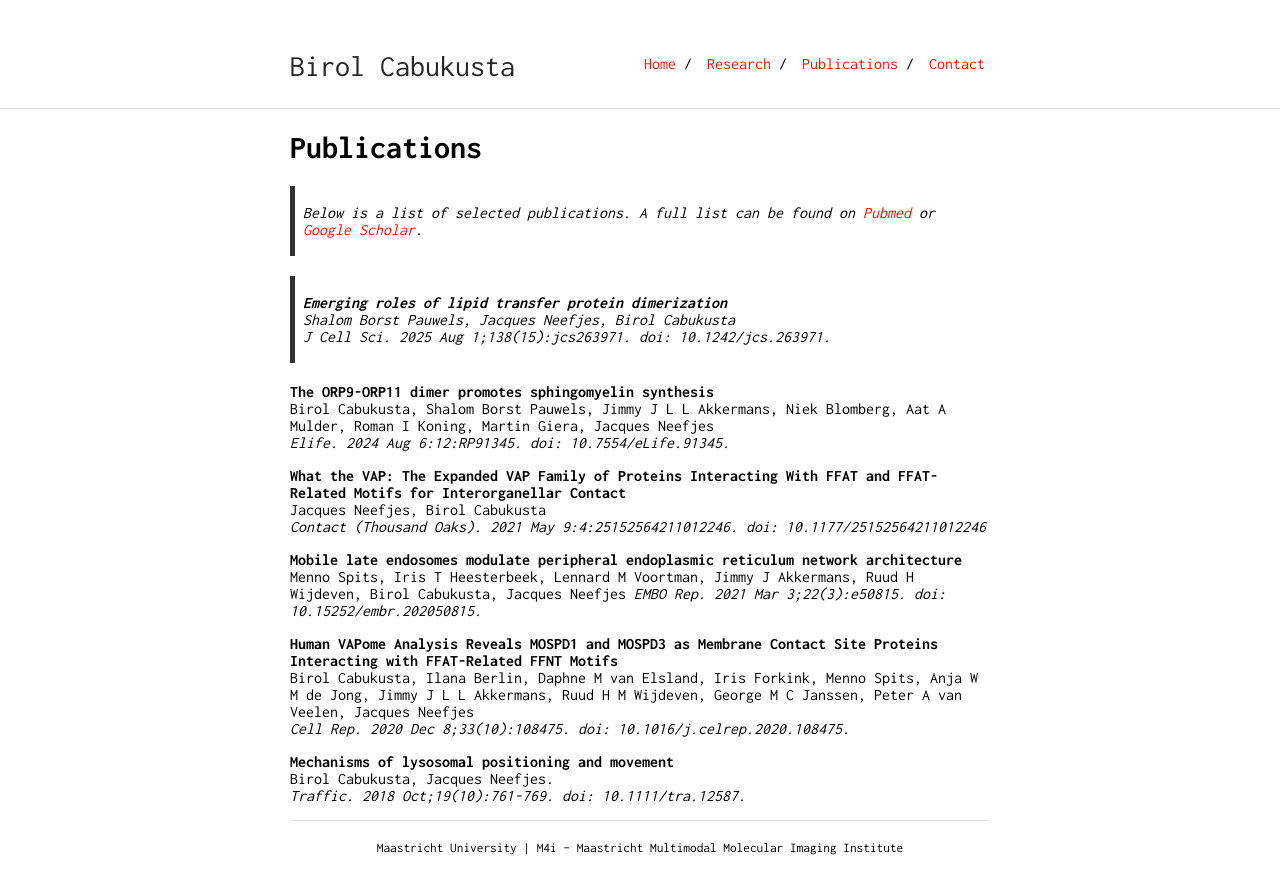
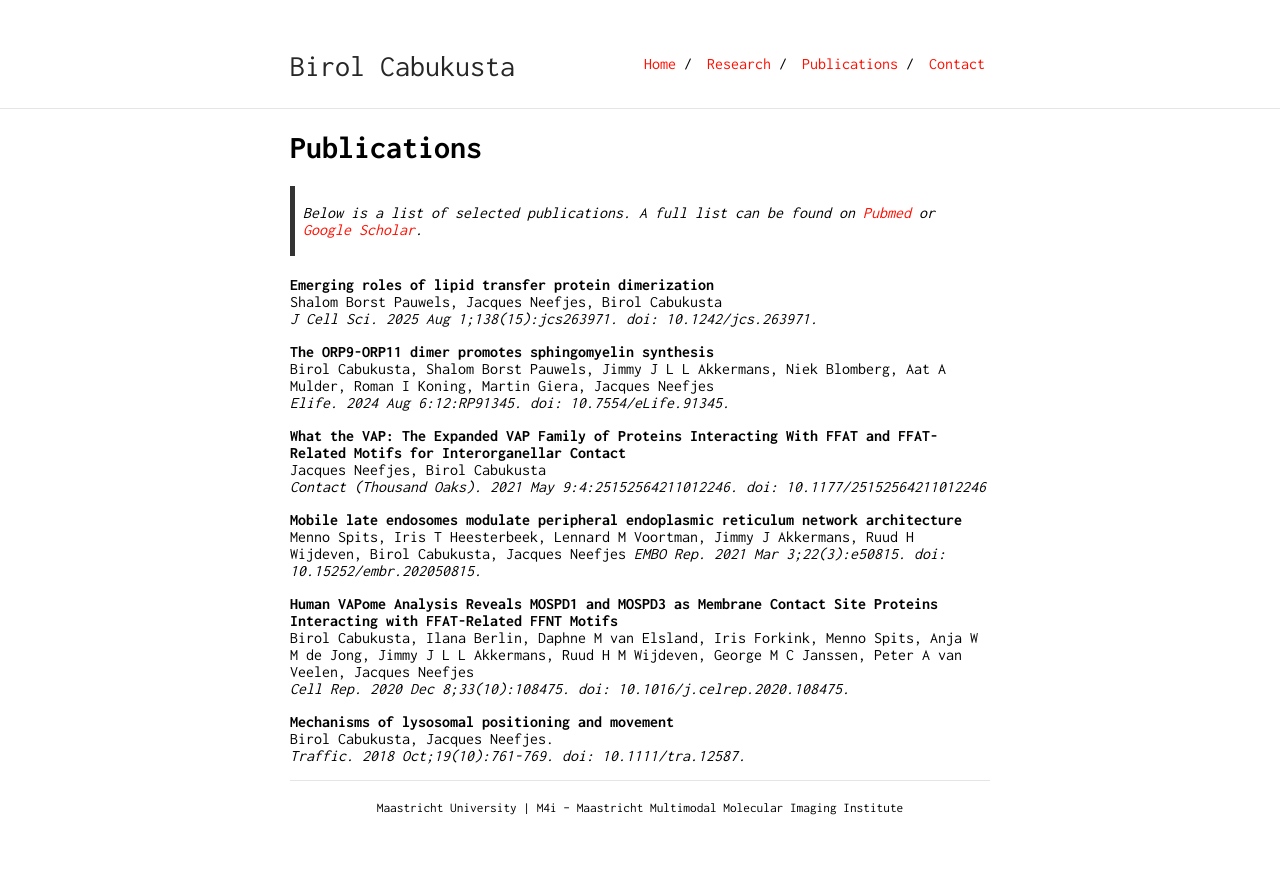
Before and after one commit to birolcabukusta/birolcabukusta.github.io, a Jekyll site: the page built from publications.md, in a window 1280 px wide. Shown: the top 894 px of the page. Built offline with Jekyll 4.4.1, drawn with Linux system fonts in a browser that asks for light colours; our own code applies the rules of GitHub Pages for plain Markdown files.

```diff
--- a/publications.md
+++ b/publications.md
@@ -2,26 +2,31 @@
 
 > Below is a list of selected publications. A full list can be found on [Pubmed](https://pubmed.ncbi.nlm.nih.gov/?term=cabukusta%20b%5Bauthor%5D&sort=date) or [Google Scholar](https://scholar.google.com/citations?user=fu60iZ8AAAAJ&hl=en).
 
-> **Emerging roles of lipid transfer protein dimerization**
-> Shalom Borst Pauwels, Jacques Neefjes, Birol Cabukusta
-> _J Cell Sci. 2025 Aug 1;138(15):jcs263971. doi: 10.1242/jcs.263971._
+**Emerging roles of lipid transfer protein dimerization**
+Shalom Borst Pauwels, Jacques Neefjes, Birol Cabukusta
+_J Cell Sci. 2025 Aug 1;138(15):jcs263971. doi: 10.1242/jcs.263971._
+
 
 **The ORP9-ORP11 dimer promotes sphingomyelin synthesis**
 Birol Cabukusta, Shalom Borst Pauwels, Jimmy J L L Akkermans, Niek Blomberg, Aat A Mulder, Roman I Koning, Martin Giera, Jacques Neefjes
 _Elife. 2024 Aug 6:12:RP91345. doi: 10.7554/eLife.91345._
 
+
 **What the VAP: The Expanded VAP Family of Proteins Interacting With FFAT and FFAT-Related Motifs for Interorganellar Contact**
 Jacques Neefjes, Birol Cabukusta
 _Contact (Thousand Oaks). 2021 May 9:4:25152564211012246. doi: 10.1177/25152564211012246_
+
 
 **Mobile late endosomes modulate peripheral endoplasmic reticulum network architecture**
 Menno Spits, Iris T Heesterbeek, Lennard M Voortman, Jimmy J Akkermans, Ruud H Wijdeven, Birol Cabukusta, Jacques Neefjes
 _EMBO Rep. 2021 Mar 3;22(3):e50815. doi: 10.15252/embr.202050815._
 
+
 **Human VAPome Analysis Reveals MOSPD1 and MOSPD3 as Membrane Contact Site Proteins Interacting with FFAT-Related FFNT Motifs**
 Birol Cabukusta, Ilana Berlin, Daphne M van Elsland, Iris Forkink, Menno Spits, Anja W M de Jong, Jimmy J L L Akkermans, Ruud H M Wijdeven, George M C Janssen, Peter A van Veelen, Jacques Neefjes
 _Cell Rep. 2020 Dec 8;33(10):108475. doi: 10.1016/j.celrep.2020.108475._
 
+
 **Mechanisms of lysosomal positioning and movement**
 Birol Cabukusta, Jacques Neefjes.
 _Traffic. 2018 Oct;19(10):761-769. doi: 10.1111/tra.12587._
```
